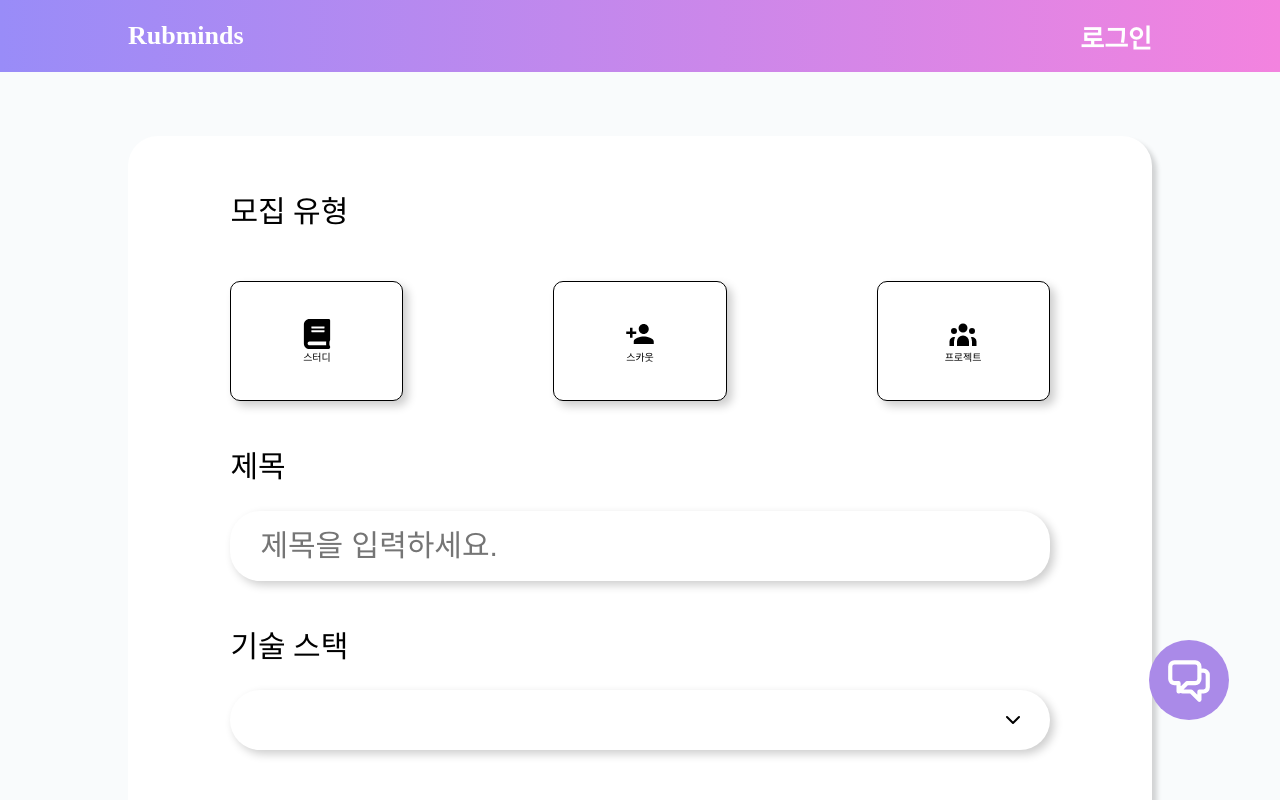
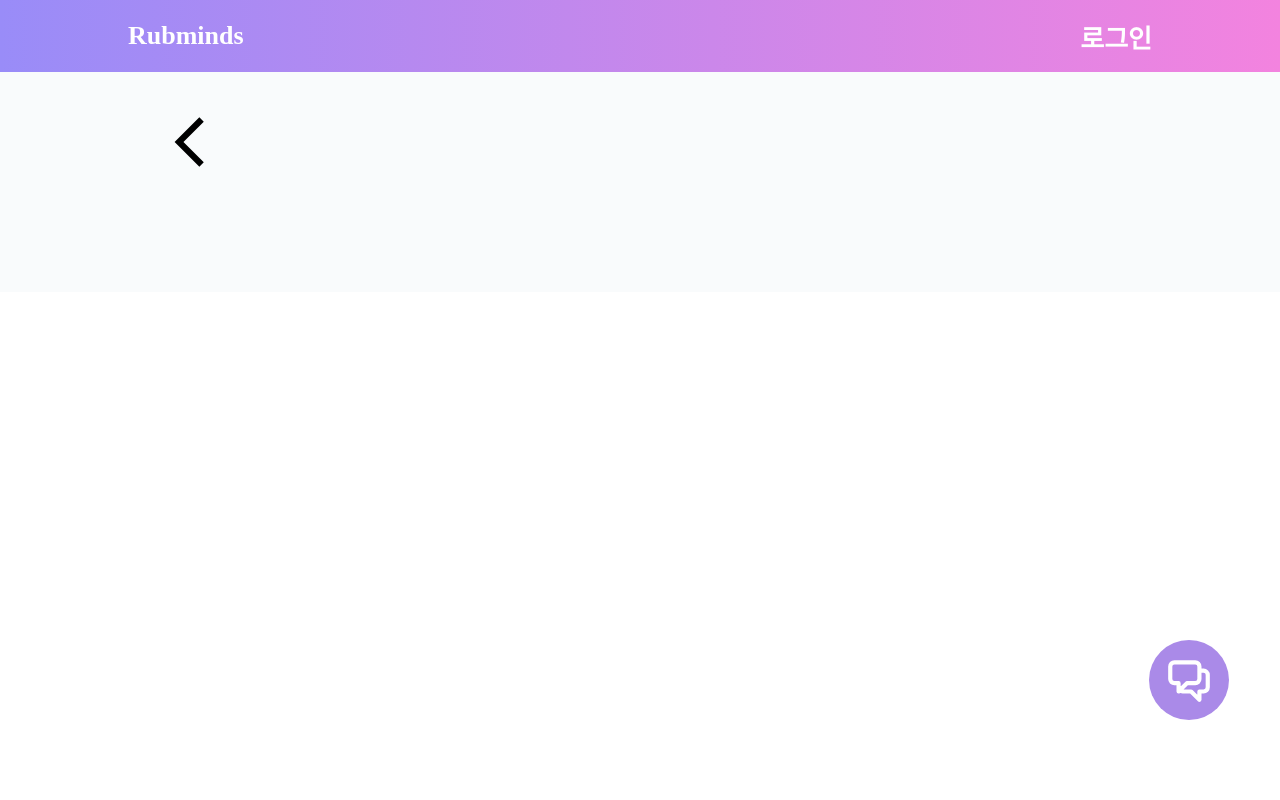
Before and after one commit to Rubminds/rubminds-frontend, a React (Create React App) app: page /mypage in a window 1280 px wide. Shown: the top 800 px of the page. Built offline with nearby package versions, Linux system fonts and the light colour scheme.

Commit message:
feat: 재사용용 BackButton 컴포넌트 작성(#16)

```diff
--- /dev/null
+++ b/src/components/common/BackButton/index.js
@@ -0,0 +1,13 @@
+import React, { useCallback } from 'react';
+import { useHistory } from 'react-router-dom';
+import * as S from './style';
+
+const BackButton = () => {
+  const history = useHistory();
+  const onBackClick = useCallback(() => {
+    history.go(-1);
+  }, [history]);
+  return <S.BackButton onClick={onBackClick} />;
+};
+
+export default BackButton;
--- /dev/null
+++ b/src/components/common/BackButton/style.js
@@ -0,0 +1,7 @@
+import styled from 'styled-components'
+import {MdOutlineArrowBackIos} from 'react-icons/md'
+
+export const BackButton = styled(MdOutlineArrowBackIos)`
+    cursor:pointer;
+    font-size:6rem;
+`
--- a/src/components/index.js
+++ b/src/components/index.js
@@ -7,6 +7,7 @@ export { default as Input } from './common/Input';
 export { default as TextArea } from './common/TextArea';
 export { default as Carousel } from './common/Carousel';
 export { default as Paper } from './common/Paper';
+export { default as BackButton } from './common/BackButton';
 
 export { default as Banner } from './Landing/Banner';
 export { default as BannerCarousel } from './Landing/BannerCarousel';
--- a/src/pages/App.js
+++ b/src/pages/App.js
@@ -9,6 +9,7 @@ import WrittingPage from './WrittingPage';
 import PostDetailPage from './PostDetailPage';
 import LogInPage from './LogInPage';
 import SignUpPage from './SignUpPage';
+import MyPage from './MyPage'
 
 import { Header, ChatButton } from '../components';
 
@@ -25,7 +26,7 @@ const App = () => {
           <Route exact path="/detail" component={PostDetailPage} />
           <Route path="/login" component={LogInPage} />
           <Route path="/write" component={WrittingPage} />
-          <Route path="/mypage" component={WrittingPage} />
+          <Route path="/mypage" component={MyPage} />
         </Switch>
       </Router>
     </ThemeProvider>
--- a/src/pages/MyPage/index.js
+++ b/src/pages/MyPage/index.js
@@ -1,10 +1,12 @@
 import React from 'react';
 import * as S from './style'
+
+import { BackButton } from '../../components';
 
 const MyPage = () =>{
     return(
         <S.MyPageWrapper>
-
+            <BackButton/>
         </S.MyPageWrapper>
     )
 }
--- a/src/pages/PostDetailPage/index.js
+++ b/src/pages/PostDetailPage/index.js
@@ -1,9 +1,8 @@
 import React, { useCallback, useState } from 'react';
 import { useHistory } from 'react-router-dom';
 import * as S from './style';
-import { MdOutlineArrowBackIos } from 'react-icons/md';
 
-import { PostTotalInfo, ResultForm } from '../../components';
+import { PostTotalInfo, ResultForm,BackButton } from '../../components';
 
 const PostDetailPage = () => {
   const me = '김경원'; //추후에 리덕스 상태를 가져올 것
@@ -29,9 +28,6 @@ const PostDetailPage = () => {
     Date: '2021-11-16',
     file:"c:\\fakepath\\filename.pdfc:\\fakepath\\filename.pdf"
   };
-  const onBackClick = useCallback(() => {
-    history.go(-1);
-  }, []);
   const openModal = useCallback(() => {
     setModalOpen(true);
   }, [modalOpen]);
@@ -40,7 +36,7 @@ const PostDetailPage = () => {
   }, [modalOpen]);
   return (
     <S.PostDetailWrapper>
-      <MdOutlineArrowBackIos fontSize="6rem" cursor="pointer" onClick={onBackClick} />
+      <BackButton/>
       <S.PostDetailTitle>{post.title}</S.PostDetailTitle>
       <S.UploadedFile download href={post.file}>첨부파일</S.UploadedFile>
       <PostTotalInfo
```
